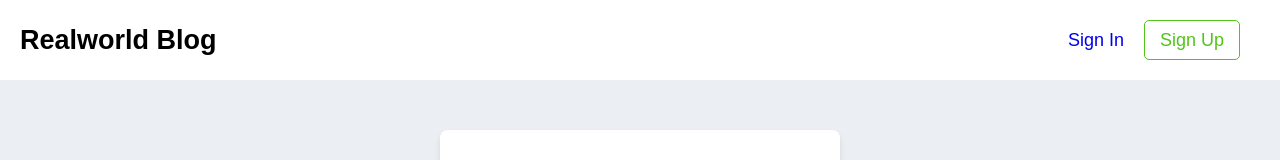
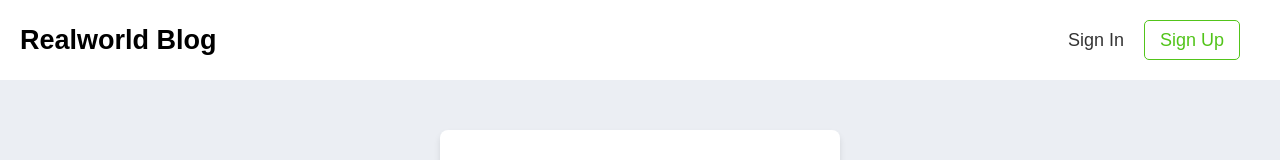
Before and after one commit to Lost1ck/blog, a React (Create React App) app: page /signup in a window 1280 px wide. Shown: the top 160 px of the page. Built offline with nearby package versions, Linux system fonts and the light colour scheme.

Commit message:
FAST_FIX

```diff
--- a/src/components/app/header/header.module.scss
+++ b/src/components/app/header/header.module.scss
@@ -20,6 +20,7 @@
   padding: 10px 20px;
   font-weight: 400;
   line-height: 28px;
+  color: rgba(0, 0, 0, .8);
 }
 .signup {
   font-weight: 400;
--- a/src/components/app/singlepage/SinglePage.jsx
+++ b/src/components/app/singlepage/SinglePage.jsx
@@ -20,7 +20,7 @@ const SinglePage = () => {
     loading, error, loggedIn,
   } = useGlobal();
 
-  const currentUser = JSON.parse(localStorage.getItem('accessToken')).user.username;
+  const currentUser = JSON.parse(localStorage.getItem('accessToken'))?.user?.username;
 
   useEffect(() => {
     const fetchArticle = async () => {
```
Also changed, not shown: 1 other file (tests, documents, lock files or other folders).
